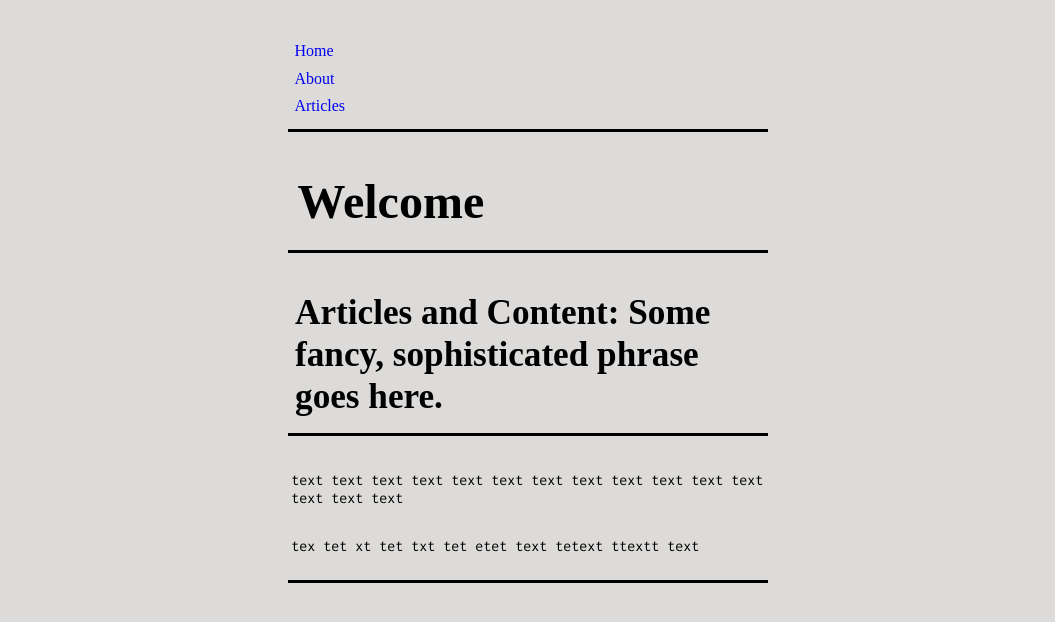
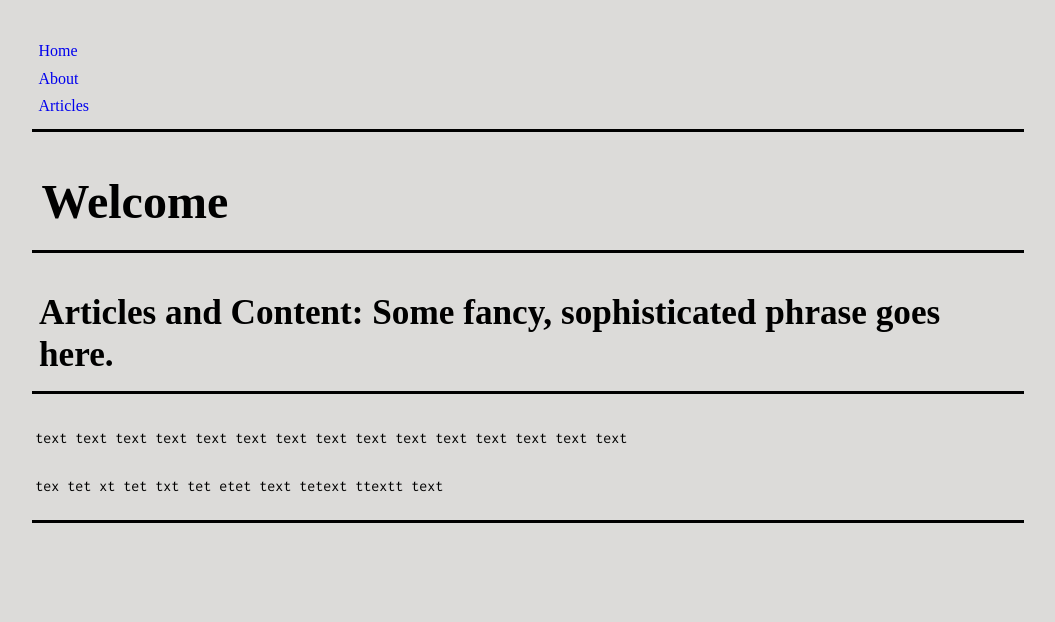
Before and after one commit to msawangwan/msawangwan.github.io, a Jekyll site: the page built from index.html, in a window 1280 px wide. Shown: the top 622 px of the page, without its empty margins (112-1167 px from the left). Built offline with Jekyll 4.4.1, drawn with Linux system fonts in a browser that asks for light colours; some web fonts are replaced.

Commit message:
messing with ems

```diff
--- a/css/main.css
+++ b/css/main.css
@@ -3,7 +3,7 @@ body {
 }
 
 .page-container {
-  max-width: 32em;
+  max-width: 64em;
   margin: 0 auto;
   padding: 0 1em;
 }
```
